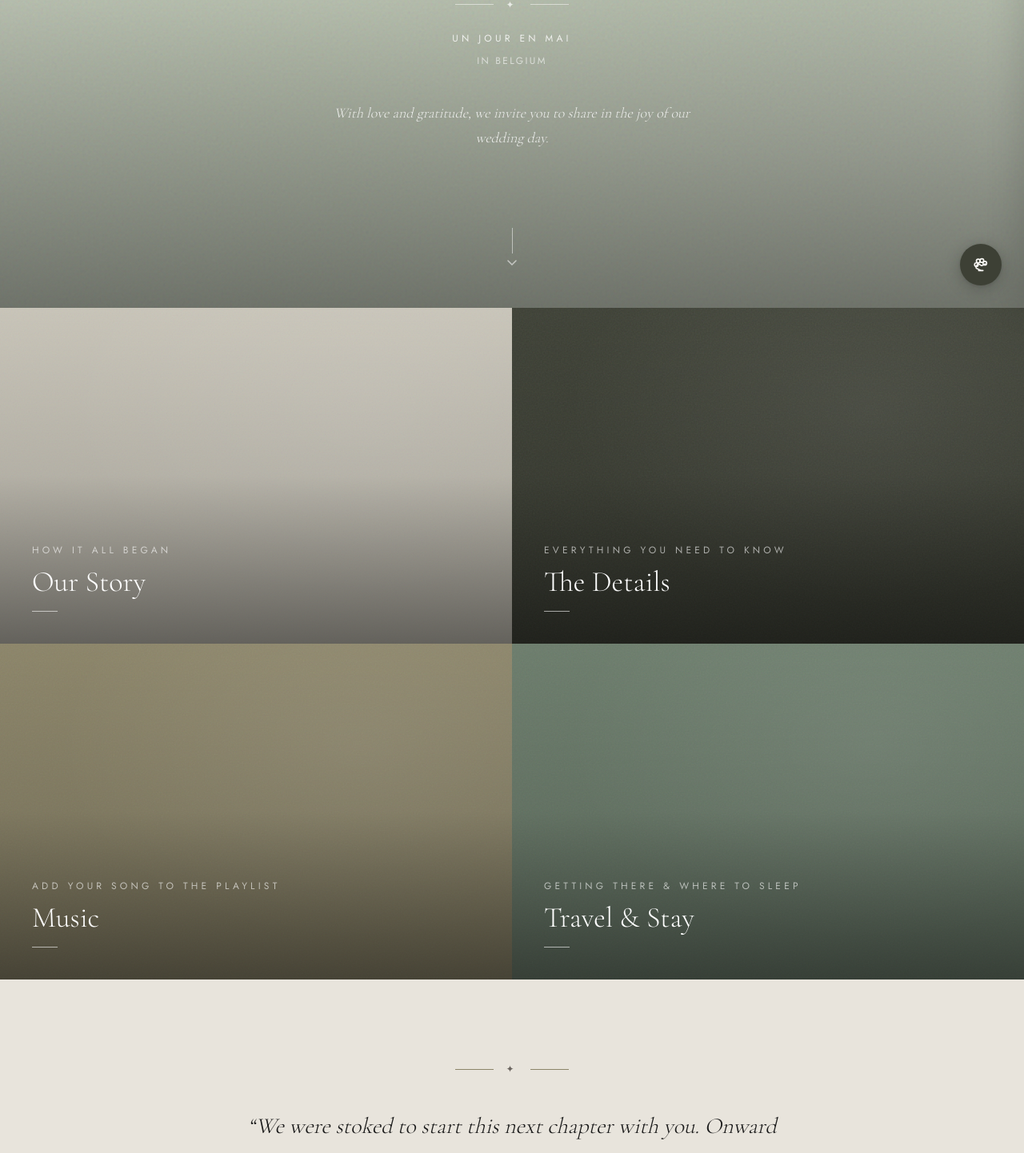
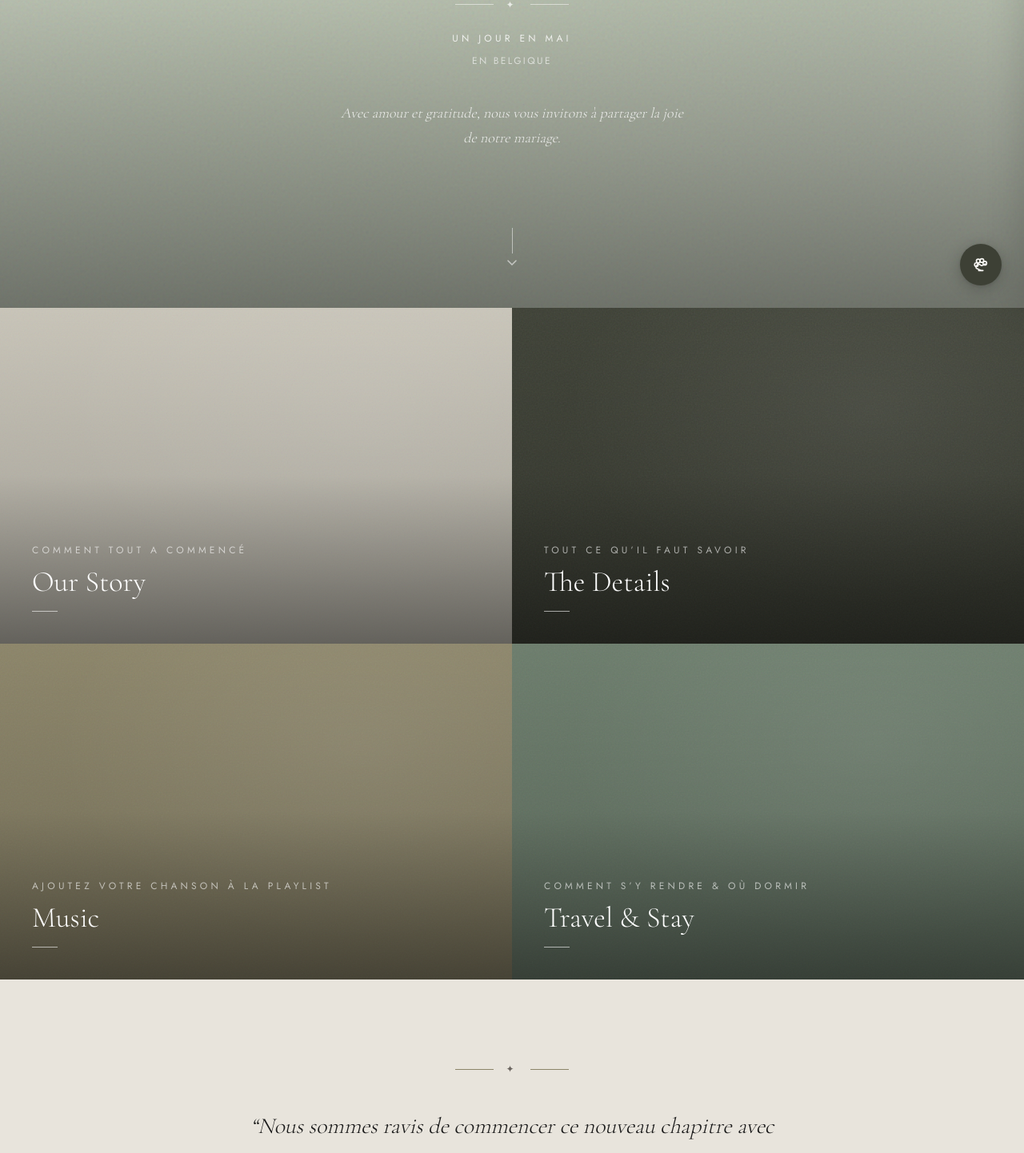
Before and after one commit to v-alex-dev/mariage_web, a Next.js app: page / in a window 1280 px wide. Shown: the part 415-1857 px from the top of the page at 80% size. Built offline with nearby package versions, Linux system fonts and the light colour scheme.

Commit message:
Translate content

```diff
--- a/app/content/home.ts
+++ b/app/content/home.ts
@@ -14,41 +14,43 @@ export const HOME: HomeContent = {
     eyebrow: 'S & N',
     title: SITE.coupleNames.full,
     dateLine: 'Un jour en mai',
-    locationLine: 'In Belgium',
-    invitation: 'With love and gratitude, we invite you to share in the joy of our wedding day.',
+    locationLine: 'En Belgique',
+    invitation: 'Avec amour et gratitude, nous vous invitons à partager la joie de notre mariage.',
   },
 
+  // Les `label` restent en anglais (titres de navigation, choix de style),
+  // seules les descriptions sont traduites en français.
   grid: [
     {
       href: '/our-story',
       label: 'Our Story',
-      description: 'How it all began',
+      description: 'Comment tout a commencé',
       bg: '#c8c4b8',
       // imageSrc: '/images/home-our-story.jpg', // TODO: à activer dès réception de la photo
     },
     {
       href: '/details',
       label: 'The Details',
-      description: 'Everything you need to know',
+      description: 'Tout ce qu\u2019il faut savoir',
       bg: '#3d4035',
       // imageSrc: '/images/home-details.jpg',
     },
     {
       href: '/music',
       label: 'Music',
-      description: 'Add your song to the playlist',
+      description: 'Ajoutez votre chanson à la playlist',
       bg: '#8b8468',
       // imageSrc: '/images/home-music.jpg',
     },
     {
       href: '/details#travel',
       label: 'Travel & Stay',
-      description: 'Getting there & where to sleep',
+      description: 'Comment s\u2019y rendre & où dormir',
       bg: '#6b7c6b',
       // imageSrc: '/images/home-travel.jpg',
     },
   ],
 
   quote:
-    'We were stoked to start this next chapter with you. Onward and upward to the next adventure!',
+    'Nous sommes ravis de commencer ce nouveau chapitre avec vous. En avant, et vers le haut, pour la prochaine aventure !',
 };
```
